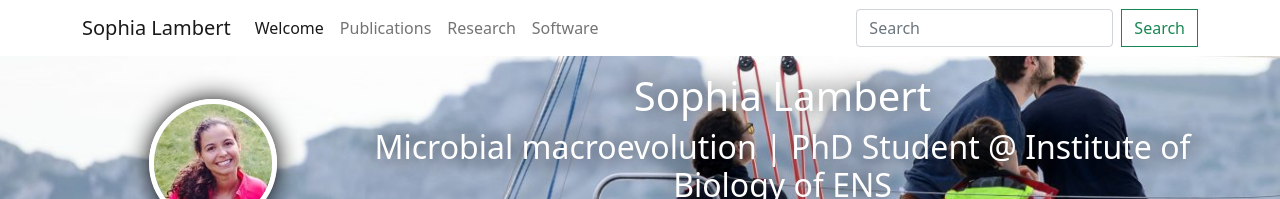
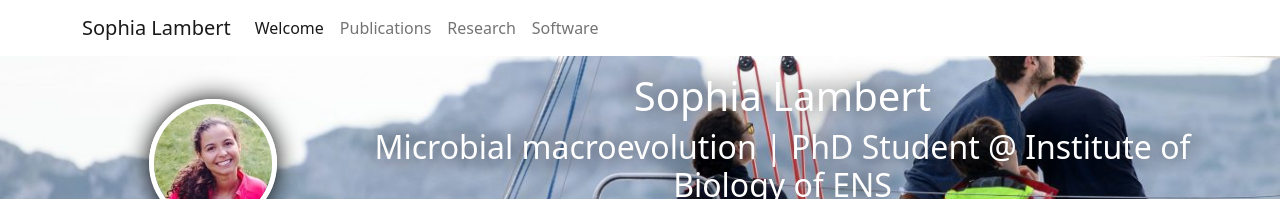
Before and after one commit to sophia-lambert/sophia-lambert.github.io, a Jekyll site: the page built from index.md, in a window 1280 px wide. Shown: the top 199 px of the page. Built offline with Jekyll 4.4.1, drawn with Linux system fonts in a browser that asks for light colours.

Commit message:
Update navbar.html

```diff
--- a/_includes/navbar.html
+++ b/_includes/navbar.html
@@ -33,10 +33,6 @@
           </li>
         {%- endfor -%}
       </ul>
-      <form class="d-flex">
-        <input class="form-control me-2" type="search" placeholder="Search" aria-label="Search">
-        <button class="btn btn-outline-success" type="submit">Search</button>
-      </form>
     </div>
     {%- endif -%}
   </div>
```
